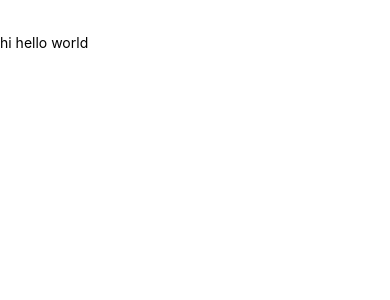
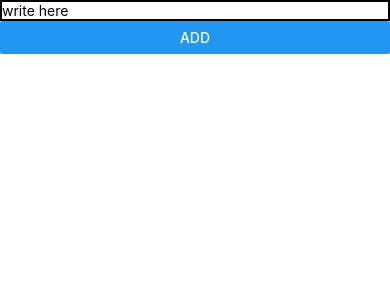
Before and after one commit to Razzi65/reactnative, a React Native app: screen / in a window 390 px wide. Shown: the top 300 px of the page. Built offline with nearby package versions, Linux system fonts and the light colour scheme.

Commit message:
todo in react native

```diff
--- a/App.tsx
+++ b/App.tsx
@@ -1,18 +1,19 @@
 import { View, Text } from "react-native"
 import CounterApp from "./components/counterApp"
+// import { store } from './store/store'
+import { Provider } from 'react-redux'
+import ToDoApp from "./components/toDoApp"
 
 const app = () => {
 
   return (
     <View>
 
-    <CounterApp/>
-    <Text>
-      hi hello world
-    </Text>
+      <ToDoApp/>
 
-                   </View>
-  )
+
+    </View>
+ )
 }
 
 export default app
--- a/components/counterApp.tsx
+++ b/components/counterApp.tsx
@@ -1,19 +1,32 @@
-import { Button, Text, TextInput, View } from "react-native"
+import { Button, StyleSheet, Text, TextInput, View } from "react-native"
 import UseCounter from "../custom hooks/useCounter"
 
 
 const CounterApp = () => {
 
-    const {setUserInput, userInput} = UseCounter()
+    const {setUserInput, userInput, incr, count, decr} = UseCounter()
 
     return (
-        <View>
+        <View style={{alignItems:"center"}}>
                 <TextInput value={userInput} onChangeText={setUserInput}/>
              <Text>
-             {userInput}     </Text>
+             {count}
+              </Text>
+
+              <Button title="Increment" onPress={incr} />
+        <Button title="Decrement" onPress={decr} />
+
 
         </View>
     )
 }
 
+
+const styles = StyleSheet.create ({
+    button: {
+        borderRadius:20
+    }
+})
+
+
 export default CounterApp
--- /dev/null
+++ b/components/toDoApp.tsx
@@ -0,0 +1,20 @@
+import { Button, TextInput, View } from "react-native"
+
+const ToDoApp = () => {
+
+    const onPressHandler = () => {
+        console.log("hi");
+
+    }
+
+    return (
+        <View>
+                <TextInput style={{borderColor:"black", borderWidth:2 }} placeholder="write here"/>
+                <Button onPress={onPressHandler} title="add"/>
+
+        </View>
+
+    )
+}
+
+export default ToDoApp
--- a/custom hooks/useCounter.tsx
+++ b/custom hooks/useCounter.tsx
@@ -5,10 +5,16 @@ import { View } from "react-native/types"
 const UseCounter = () => {
 
     const [userInput, setUserInput] = useState("")
+    const [count, setCount] = useState(0)
+
+    const incr = () =>setCount( count+1)
+    const decr = () => setCount(count-1)
+
+
 
 
     return {
-                setUserInput, userInput
+                setUserInput, userInput, incr, count,decr
     }
 }
 
--- a/package.json
+++ b/package.json
@@ -10,8 +10,11 @@
     "test": "jest"
   },
   "dependencies": {
+    "@reduxjs/toolkit": "^1.9.3",
+    "@types/react-redux": "^7.1.25",
     "react": "18.2.0",
-    "react-native": "0.71.3"
+    "react-native": "0.71.3",
+    "react-redux": "^8.0.5"
   },
   "devDependencies": {
     "@babel/core": "^7.20.0",
--- /dev/null
+++ b/store/store.ts
@@ -0,0 +1,8 @@
+// import { configureStore } from '@reduxjs/toolkit'
+// import CounterSlice from "../store/counterSlice"
+
+// export const store = configureStore({
+//   reducer: {
+//     CounterSlice
+//   },
+// })
```
Also changed, not shown: store/counterSlice.ts (added, +19 -0 lines), 1 other file (tests, documents, lock files or other folders).
